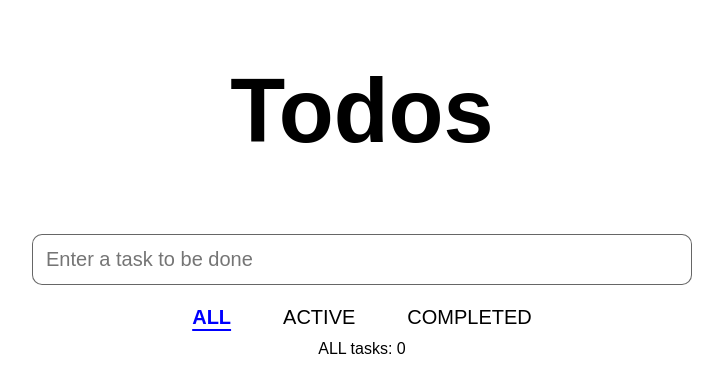
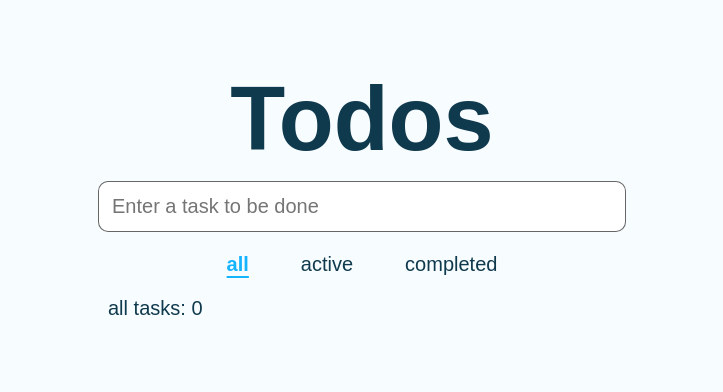
Before and after one commit to jaypatel1398/TodoApp, a React (Create React App) app: page / in a window 1280 px wide. Shown: the top 392 px of the page, without its empty margins (278-1001 px from the left). Built offline with nearby package versions, Linux system fonts and the light colour scheme.

Commit message:
TodoApp-redux-improve-css

```diff
--- a/src/App.css
+++ b/src/App.css
@@ -1,7 +1,13 @@
 body {
-  text-align: center;
+  /* text-align: center; */
+  background-color: rgba(204, 238, 255, 0.151);
+  display: flex;
+  justify-content: center;
 }
 .title {
   font-family: sans-serif;
   font-size: 90px;
+  color: rgb(15, 57, 77);
+  margin: 60px 0 0;
+  text-align: center;
 }
--- a/src/App.js
+++ b/src/App.js
@@ -6,17 +6,17 @@ import "./App.css";
 
 const App = () => {
   return (
-    <div className="Todo">
+    <div className="todo">
       <h1 className="title">Todos</h1>
-      <div className="inputform">
+      {/* <div className="inputform"> */}
         <InputForm/>
-      </div>
-      <div className="statusButtons">
+      {/* </div> */}
+      {/* <div className="statusButtons"> */}
         <DisplayFilters/>
-      </div>
-      <div className="listofTasks">
+      {/* </div> */}
+      {/* <div className="listofTasks"> */}
         <DisplayList/>
-      </div>
+      {/* </div> */}
     </div>
   );
 }
--- a/src/components/DisplayFilters/DisplayFilters.js
+++ b/src/components/DisplayFilters/DisplayFilters.js
@@ -8,14 +8,16 @@ import {setCurrentFilter} from '../../actions/actionCreators';
 const DisplayFilters = ({currentFilter, setCurrentFilter}) => {
 
   return (
-      _.map(displayFilterTypes, (filterType, index) => (
+    <div className="filters">
+      {_.map(displayFilterTypes, (filterType, index) => (
         <button
-          className={currentFilter === filterType ? "selected filterButton" : "filterButton"}
+          className={currentFilter === filterType ? "filterButton selected" : "filterButton"}
           key={index}
           onClick={setCurrentFilter.bind(this, filterType)} >
-          {filterType}
+          {filterType.toLowerCase()}
         </button>
-      ))
+      ))}
+    </div>
   );
 }
 
--- a/src/components/DisplayFilters/displayFilters.css
+++ b/src/components/DisplayFilters/displayFilters.css
@@ -1,20 +1,27 @@
+* {
+    font-size: 20px;
+    font-family: sans-serif;
+}
 .filterButton:hover {
     text-decoration: underline;
     text-underline-position: under;
+}
+.filterButton {
+    text-align: center;
+    margin: 10px 20px;
+    background: transparent;
+    cursor: pointer;
+    outline: none;
+    border: none;
+    color: rgb(15, 57, 77);
 }
 .selected {
     text-decoration: underline;
     text-underline-position: under;
     font-weight: bolder;
-    color: blue;
+    color: rgb(20, 180, 255);
 }
-.filterButton {
-    font-family: sans-serif;
-    text-align: center;
-    font-size: 20px;
-    margin: 10px 20px;
-    background: transparent;
-    cursor: pointer;
-    outline: none;
-    border: none;
+.filters {
+    display: flex;
+    justify-content: center;
 }
--- a/src/components/DisplayList/DisplayList.js
+++ b/src/components/DisplayList/DisplayList.js
@@ -1,4 +1,4 @@
-import React from 'react';
+import React, { useEffect } from 'react';
 import filterList from '../../helpers/filterList';
 import _ from 'lodash';
 import { connect } from 'react-redux';
@@ -8,34 +8,39 @@ import "./displayList.css";
 const DisplayList = ({ listofTasks, currentFilter, toggleTodo, clearCompleted }) => {
   let myList = listofTasks;
   myList = filterList(currentFilter, listofTasks);
-
+  useEffect(()=>{
+      var objDiv = document.getElementById("scrollArea");
+      objDiv.scrollTop = objDiv.scrollHeight;
+  });
   return(
     <div>
-      <span
-        style={{fontSize: "2vh", fontFamily: "sans-serif"}}>
-        {currentFilter} tasks: {myList.length}
-      </span>
-      <button
-        className={ (myList.length === 0) || (currentFilter==='ACTIVE') ? "hide" : "clearCompletedButton" }
-        onClick={clearCompleted}>
-        Clear Completed
-      </button>
+      <div className="scrollArea" id="scrollArea">
         {
           _.map(myList,
             (item, index) => (
-            <div className="displayList" key={item.id}>
+              <div className="displayList" key={item.id} onClick={toggleTodo.bind(this,item.id)}>
                 <input
                   type="checkbox"
                   id="myCheck"
                   className="todoItems"
-                onChange={toggleTodo.bind(this,item.id)}
-                checked={myList[index].done}
+                  checked={item.done}
                 />
                 {item.task}
               </div>
             )
           )
         }
+      </div>
+      <div className="footer">
+        <span className="countDisplay">
+          {currentFilter.toLowerCase()} tasks: {myList.length}
+        </span>
+        <button
+          className={ ((myList.length === 0) || (currentFilter==='ACTIVE')) ? "hide" : "clearCompletedButton" }
+          onClick={clearCompleted}>
+          Clear Completed
+        </button>
+      </div>
     </div>
   );
 
--- a/src/components/DisplayList/displayList.css
+++ b/src/components/DisplayList/displayList.css
@@ -1,6 +1,10 @@
+* {
+    font-size: 20px;
+    font-family: sans-serif;
+    color: rgb(15, 57, 77);
+}
 .clearCompletedButton:hover {
-    text-decoration: underline;
-    text-underline-position: under;
+    color: rgb(20, 180, 255);
 }
 .clearCompletedButton {
     margin: 10px 20px;
@@ -8,14 +12,29 @@
     cursor: pointer;
     outline: none;
     border: none;
-    font-size: 20px;
+    text-decoration: underline;
+    text-underline-position: under;
+}
+.displayList {
+    border: 1px solid rgb(15, 57, 77);
+    border-radius: 5px;
+    text-align: left;
+    padding: 10px 10px;
+    margin: auto;
+    background-color: white;
 }
 .hide {
     display: none;
 }
-.todoItems {
-    transform: scale(1.3);
-    padding: 10px 10px;
-    margin: 20px 20px;
-    font-family: sans-serif;
+.scrollArea {
+    max-height: 500px;
+    overflow: auto;
 }
+.footer {
+    display: flex;
+    justify-content: space-between;
+    margin: auto;
+}
+.countDisplay {
+    margin: 10px 20px;
+}
--- a/src/components/InputForm/InputForm.js
+++ b/src/components/InputForm/InputForm.js
@@ -11,6 +11,7 @@ const Inputform = ({addTodo}) => {
     e => e.preventDefault(),
     []
   );
+
   const onInputChangeCallback = useCallback(
     e => {
       setCurrentInput(e.target.value);
@@ -18,9 +19,10 @@ const Inputform = ({addTodo}) => {
     },
     []
   );
+
   const onKeyPressCallback = useCallback(
     e => {
-      if (e.target.value === '') {
+      if (e.target.value.trim() === '') {
         setError(true);
         return false;
       }
@@ -36,7 +38,7 @@ const Inputform = ({addTodo}) => {
     <div className="inputForm">
       <form onSubmit={onsubmitCallback}>
         <input
-          className={error ? "errorfrmInput" : "frminput"}
+          className={error ? "frminput redBorder" : "frminput"}
           type="text"
           value={currentInput}
           placeholder="Enter a task to be done"
--- a/src/components/InputForm/inputForm.css
+++ b/src/components/InputForm/inputForm.css
@@ -1,27 +1,23 @@
+* {
+    font-size: 20px;
+    font-family: sans-serif;
+    color: rgb(15, 57, 77);
+}
 .frminput {
     padding: 13px;
-    width: 50%;
+    width: 500px;
     height: 40%;
     border-radius: 10px;
     border: 1px solid rgba(0,0,0,0.6);
     outline: none;
     margin: 10px;
-    font-size: 20px;
-    font-family: sans-serif;
 }
 .hide {
     display: none;
 }
 .showError {
     color: red;
-    font-size: 20px;
 }
-.errorfrmInput {
-    padding: 13px;
-    width: 50%;
-    height: 40%;
-    border-radius: 10px;
+.redBorder {
     border: 1px solid rgba(255,0,0,0.9);
-    outline: none;
-    margin: 10px;
 }
```
Lines whose indentation alone changed are shown as unchanged.
